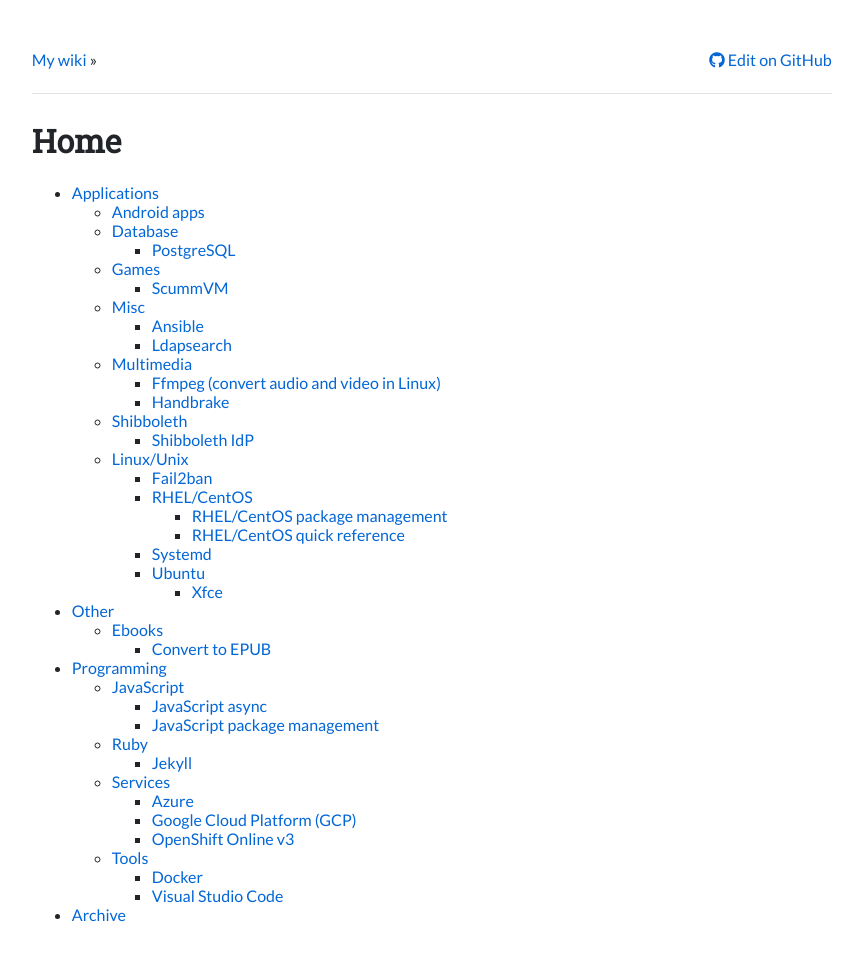
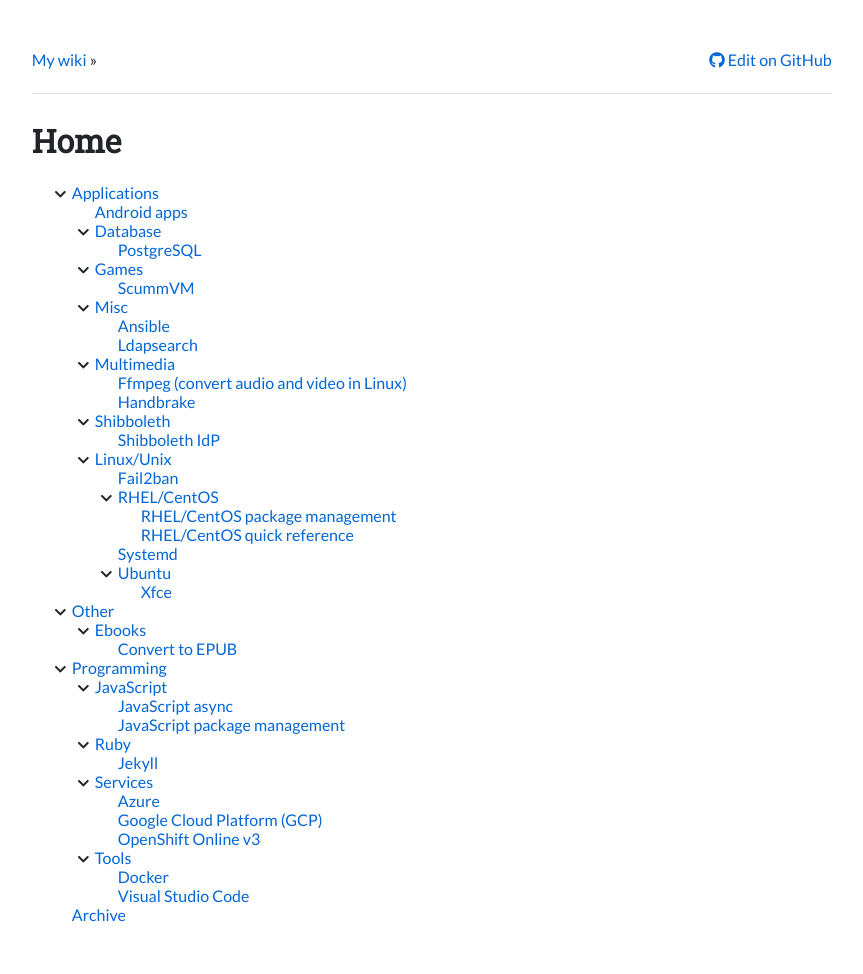
Before and after one commit to bmaupin/wiki, a Jekyll site: the page built from index.md, in a window 1280 px wide. Shown: the whole page, without its empty margins (28-891 px from the left). Built offline with Jekyll 4.4.1, drawn with Linux system fonts in a browser that asks for light colours; nearby versions of some CDN libraries; our own code applies the rules of GitHub Pages for plain Markdown files; comment, search, counter and statistics services are not loaded.

Commit message:
Make subpage listings collapsible
To make content more manageable as we add more

```diff
--- /dev/null
+++ b/_includes/subpage-listing.html
@@ -0,0 +1,5 @@
+<div id="subpage-listing">
+{% capture subpage_listing %}{% include subpage-listing.md %}{% endcapture %}
+{{ subpage_listing | markdownify }}
+</div>
+<script src="{{ '/assets/js/subpage-listing.js' || relative_url }}"
--- a/_layouts/default.html
+++ b/_layouts/default.html
@@ -30,8 +30,7 @@
           {{ content }}
         </div>
         {%- else -%}
-          {% capture subpage_listing %}{% include subpage-listing.md %}{% endcapture %}
-          {{ subpage_listing | markdownify }}
+          {% include subpage-listing.html %}
         {% endif %}
       </div>
     </div>
--- /dev/null
+++ b/assets/js/subpage-listing.js
@@ -0,0 +1,28 @@
+let subpageListing = document.getElementById('subpage-listing');
+let subpageLinks = subpageListing.getElementsByTagName('a');
+
+for (let i = 0; i < subpageLinks.length; i++) {
+  let listCollapser = document.createElement('span');
+  subpageLinks[i].parentNode.insertBefore(listCollapser, subpageLinks[i]);
+
+  // Don't show the collapse icon if there are no subelements
+  if (subpageLinks[i].nextElementSibling === null) {
+    listCollapser.className = 'list-collapser';
+    continue;
+  }
+
+  listCollapser.className = 'fas fa-chevron-down list-collapser';
+
+  // Adapted from https://stackoverflow.com/a/30945775/399105
+  listCollapser.onclick = function() {
+    let ul = this.parentElement.querySelectorAll('ul')[0];
+
+    if (ul.offsetHeight > 0) {
+      ul.style.display = 'none';
+      this.className = 'fas fa-chevron-right list-collapser';
+    } else {
+      ul.style.display = 'block';
+      this.className = 'fas fa-chevron-down list-collapser';
+    }
+  }
+}
--- a/css/style.css
+++ b/css/style.css
@@ -52,3 +52,22 @@
     padding: 1.618em 3.236em;
     max-width: 800px;
 }
+
+#subpage-listing li {
+    position: relative;
+    /* Make up for the extra space added by .list-collapser */
+    left: -17px;
+}
+
+#subpage-listing ul {
+    list-style: none;
+}
+
+#subpage-listing .list-collapser {
+    cursor: pointer;
+    /* Force even empty elements to take up space */
+    display: inline-block;
+    font-size: 80%;
+    /* Force even spacing even if the icon changes or there is no icon */
+    width: 17px;
+}
```
